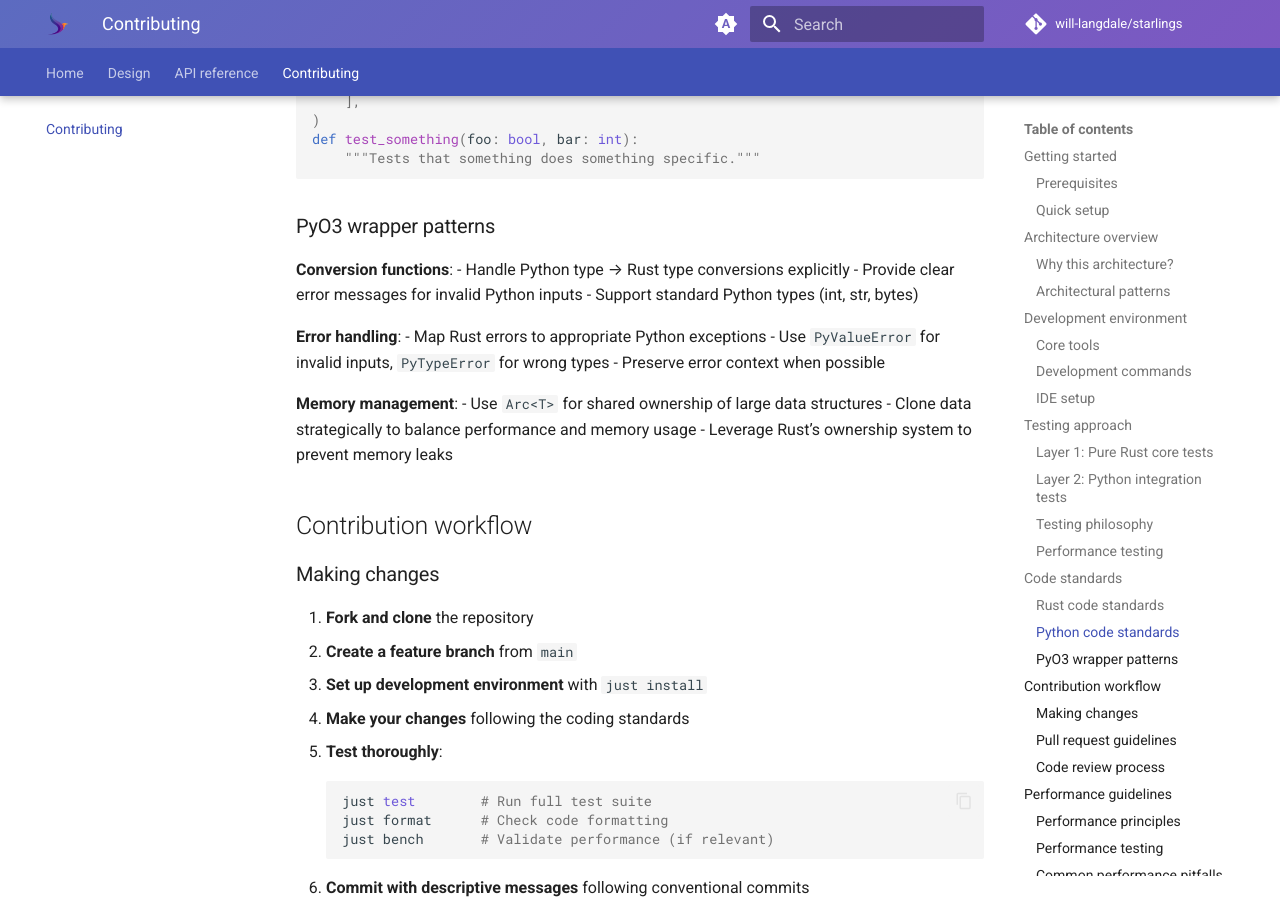
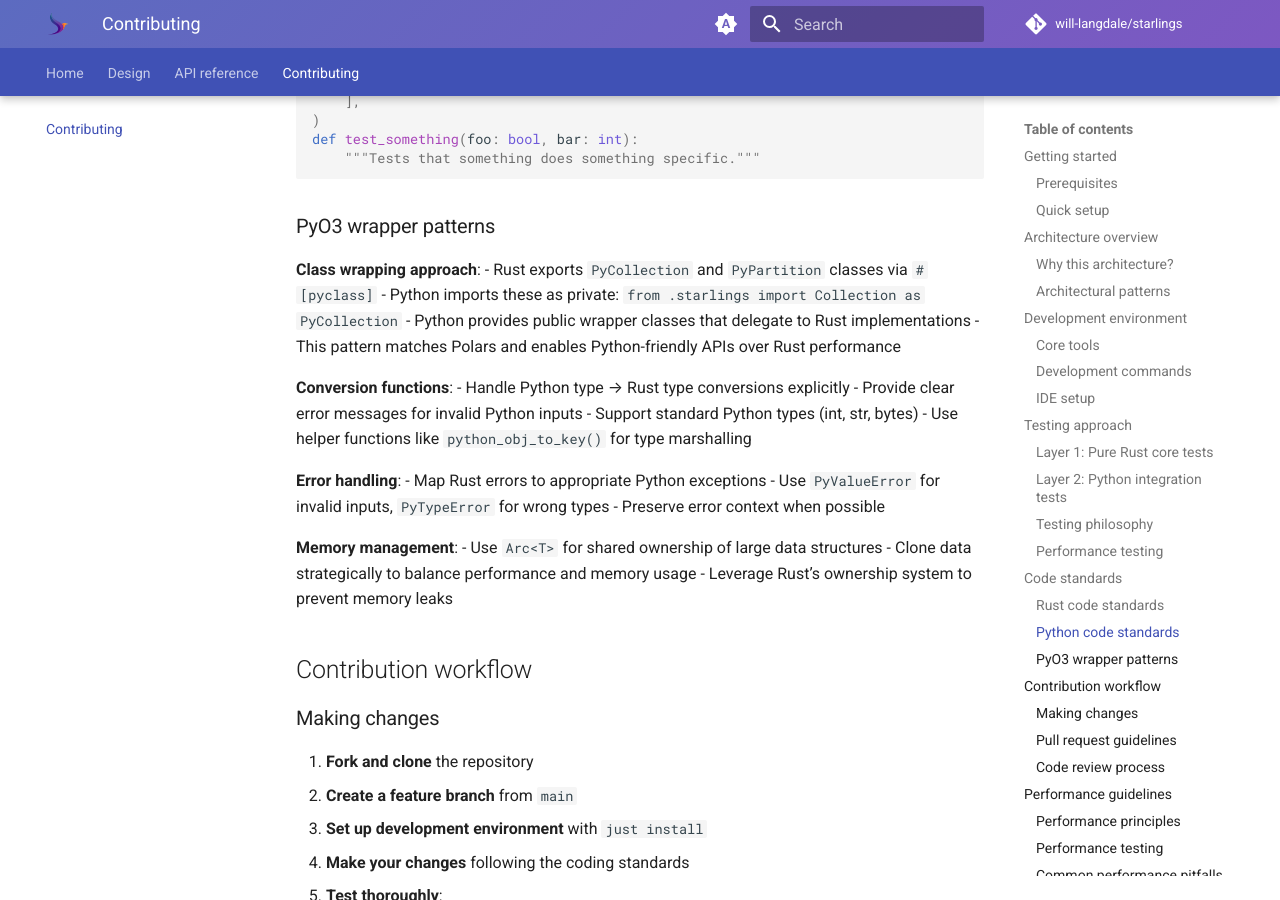
Before and after one commit to will-langdale/entityframe, an MkDocs documentation site: the page built from docs/contributing.md, in a window 1280 px wide and 900 px high, scrolled down 4596 px. Built offline with MkDocs 1.6.1 and Material for MkDocs 9.7.7, drawn with Linux system fonts in a browser that asks for light colours; comment, search, counter and statistics services are not loaded; some of the changed text lies outside the part shown.

```diff
--- a/docs/contributing.md
+++ b/docs/contributing.md
@@ -60,9 +60,10 @@
 
 **starlings-py** (PyO3 Wrapper):
 - Thin wrapper over starlings-core
+- Exports PyCollection and PyPartition classes with `#[pyclass]`
 - Handles Python ↔ Rust type conversions
 - Minimal logic, just marshalling data
-- Uses standard `#[pymodule]` pattern (no auto-initialize)
+- Uses standard `#[pymodule]` pattern
 
 ## Development environment
 
@@ -213,10 +214,17 @@
 
 ### PyO3 wrapper patterns
 
+**Class wrapping approach**:
+- Rust exports `PyCollection` and `PyPartition` classes via `#[pyclass]`
+- Python imports these as private: `from .starlings import Collection as PyCollection`
+- Python provides public wrapper classes that delegate to Rust implementations
+- This pattern matches Polars and enables Python-friendly APIs over Rust performance
+
 **Conversion functions**:
 - Handle Python type → Rust type conversions explicitly
 - Provide clear error messages for invalid Python inputs
 - Support standard Python types (int, str, bytes)
+- Use helper functions like `python_obj_to_key()` for type marshalling
 
 **Error handling**:
 - Map Rust errors to appropriate Python exceptions
```
Also changed, not shown: CLAUDE.md (+20 -14 lines), 2 other files.
